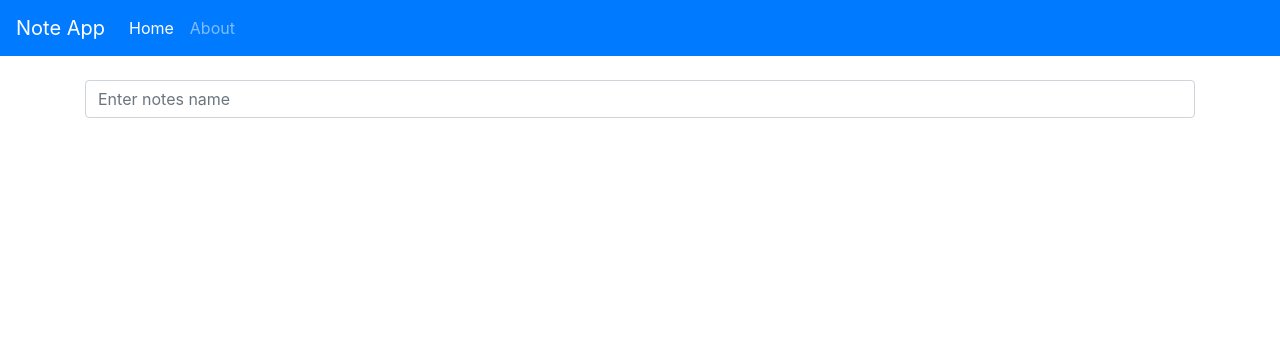
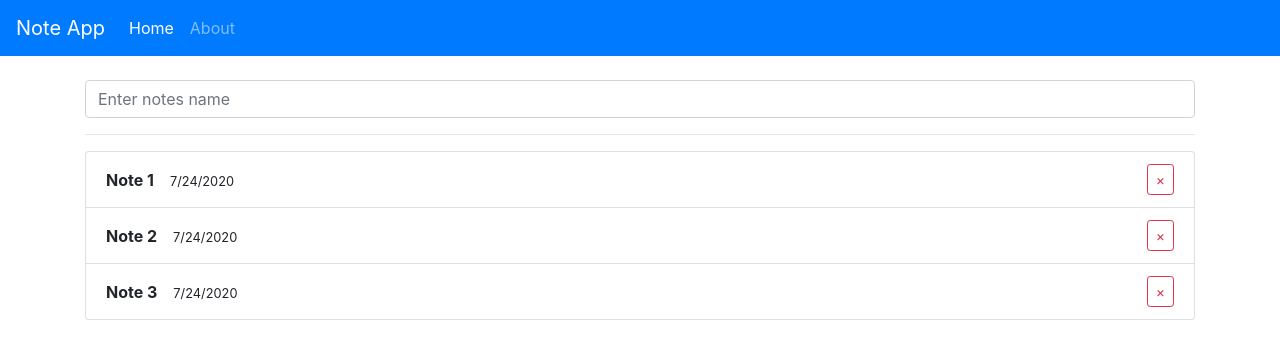
Before and after one commit to KuDim89/react-notices-app, a React (Create React App) app: page / in a window 1280 px wide. Shown: the top 356 px of the page. Built offline with nearby package versions, Linux system fonts and the light colour scheme.

Commit message:
added notes to the app

```diff
--- /dev/null
+++ b/src/component/Notes/Notes.js
@@ -0,0 +1,27 @@
+import React from "react";
+import './Notes.scss';
+
+export const Notes = ({notes}) => {
+
+  return (
+      <ul className="list-group">
+        {notes.map(note => (
+            <li
+                className="list-group-item note"
+                key={note.id}
+            >
+              <div>
+                <strong>{note.title}</strong>
+                <small>{new Date().toLocaleDateString()}</small>
+              </div>
+              <button
+                  type="button"
+                  className="btn btn-outline-danger btn-sm"
+              >
+                &times;
+              </button>
+            </li>
+        ))}
+      </ul>
+  )
+}
--- /dev/null
+++ b/src/component/Notes/Notes.scss
@@ -0,0 +1,8 @@
+.note {
+  display: flex;
+  justify-content: space-between;
+  align-items: center;
+  strong {
+    margin-right: 1rem;
+  }
+}
--- a/src/pages/Home.js
+++ b/src/pages/Home.js
@@ -1,10 +1,16 @@
 import React, {Fragment} from "react";
 import {Forme} from "../component/Forme";
+import {Notes} from "../component/Notes/Notes";
 
 export const Home = () => {
+  const notes = new Array(3)
+      .fill('')
+      .map((_, i) => ({id:i, title: `Note ${i + 1}`}))
   return (
     <Fragment>
       <Forme />
+      <hr/>
+      <Notes notes={notes}/>
     </Fragment>
   )
 }
```
